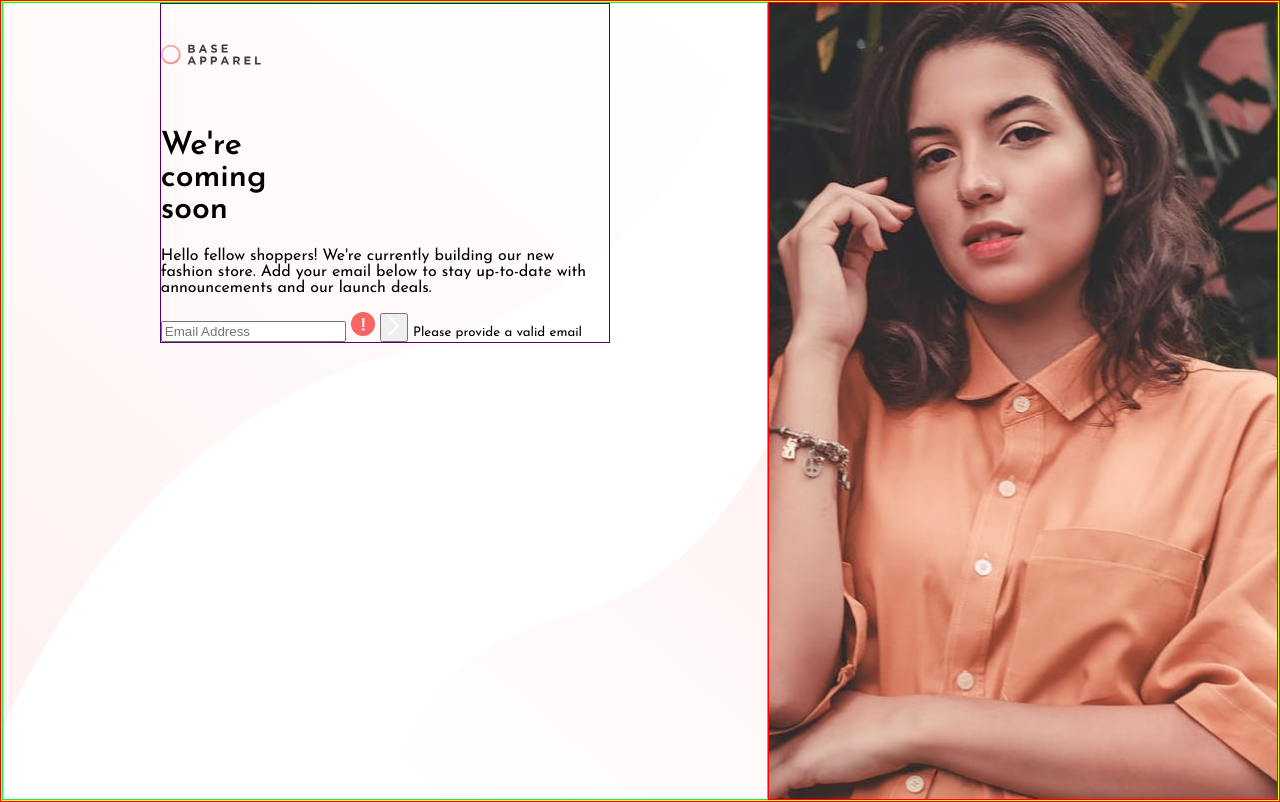
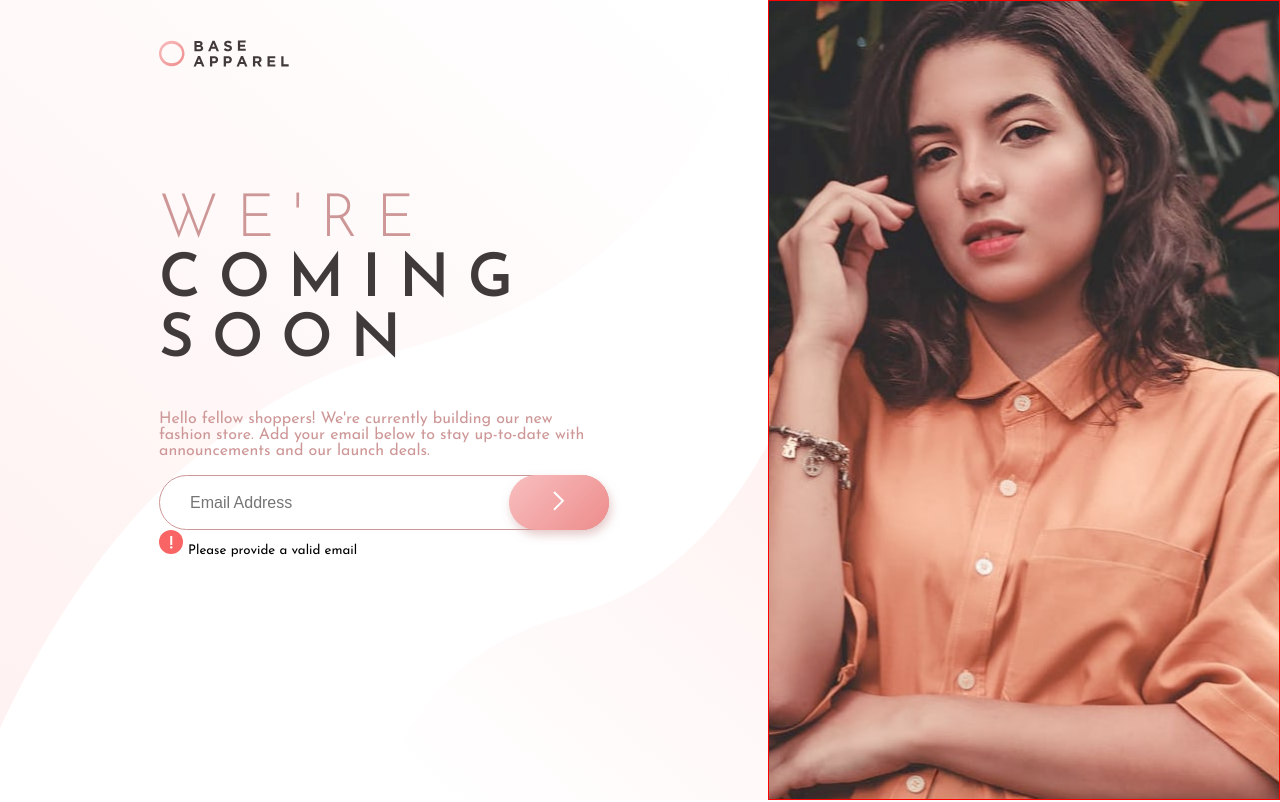
Before and after one commit to Padinjavier/4-Apparel-page, a plain HTML site: page index.html in a window 1280 px wide. Drawn offline with Linux system fonts and the light colour scheme.

Commit message:
mejorado

```diff
--- a/assent/css/main.css
+++ b/assent/css/main.css
@@ -15,12 +15,10 @@ body{
     background-image:linear-gradient(135deg,hsl(0, 0%, 100%), to hsl(0, 100%, 98%));
     font-family: var(--font-family);
     margin: 0;
-    border: 1px solid #f70000;
 }
 .main{
     display: flex;
     min-height: 100vh;
-    border: 1px solid #edff00;
 }
 .section{
     background-image: url('../images/bg-pattern-desktop.svg');
@@ -28,12 +26,10 @@ body{
 	background-position: center center;
 	padding: 0 40px 40px;
 	width: 60%;
-	border: 1px solid #00ff2e
 }
 .card{
     max-width: 450px;
 	margin: auto;
-	border: 1px solid #4f006e;
 }
 .img-pc{
     width: 40%;
@@ -43,10 +39,53 @@ body{
 	border: 1px solid red;
 }
 .logo{
-    width: 100px;
+    width: 130px;
     margin: 40px 0px;
 }
 /* imagen para modo mobil */
 .mobile{
     display: none;
 }
+/* formato del texto */
+.card-text{
+    color: var(--Desaturated-Red);
+}
+.card-title{
+    letter-spacing: 18px;
+    color: var(--Dark-Grayish-Red);
+    font-size: 60px;
+    text-transform: uppercase;
+    margin-top: 80px;
+}
+.card-title span{
+    color: var(--Desaturated-Red);
+    font-weight: 100;
+}
+.email{
+	background-color: transparent;
+	border: 1px solid hsl(0, 36%, 70%);
+	border-radius: 50px;
+	font-size: 16px;
+	padding: 15px 30px;
+	height: 55px;
+	width: 100%;
+}
+.card-barra {
+    position: relative;
+	animation: comeinleft 0.5s ease forwards;
+}
+
+button{
+    background-image: linear-gradient(135deg, hsl(0, 80%, 86%), hsl(0, 74%, 74%));
+	box-shadow: 2px 5px 10px hsla(0, 36%, 70%, 0.5);
+	border: none;
+	border-radius: 50px;
+	cursor: pointer;
+	padding: 15px;
+	position: absolute;
+	top: 0;
+	right: 0;
+	transition: opacity 0.2s cubic-bezier(0.28, 0.12, 0.25, 1);
+	height: 55px;
+	width: 100px;
+}
--- a/index.html
+++ b/index.html
@@ -12,8 +12,9 @@
       <div class="card">
         <picture class="card-logo">
           <img src="./assent/images/logo.svg" alt="logo" class="logo">
+          <img src="./assent/images/hero-mobile.jpg" alt="mobil" class="mobile">
         </picture>
-        <img src="./assent/images/hero-mobile.jpg" alt="mobil" class="mobile">
+
         <div class="card-text">
           <h1 class="card-title">
             <span>We're </span>
@@ -28,7 +29,7 @@
           <input class="email" type="email" placeholder="Email Address">
           <img src="./assent/images/icon-error.svg" alt="error">
           <button>
-            <img src="./assent/images/icon-arrow.svg" alt="arrow" class="button">
+            <img src="./assent/images/icon-arrow.svg" alt="arrow" class="pp">
           </button>
           <small>Please provide a valid email</small>
         </form>
```
